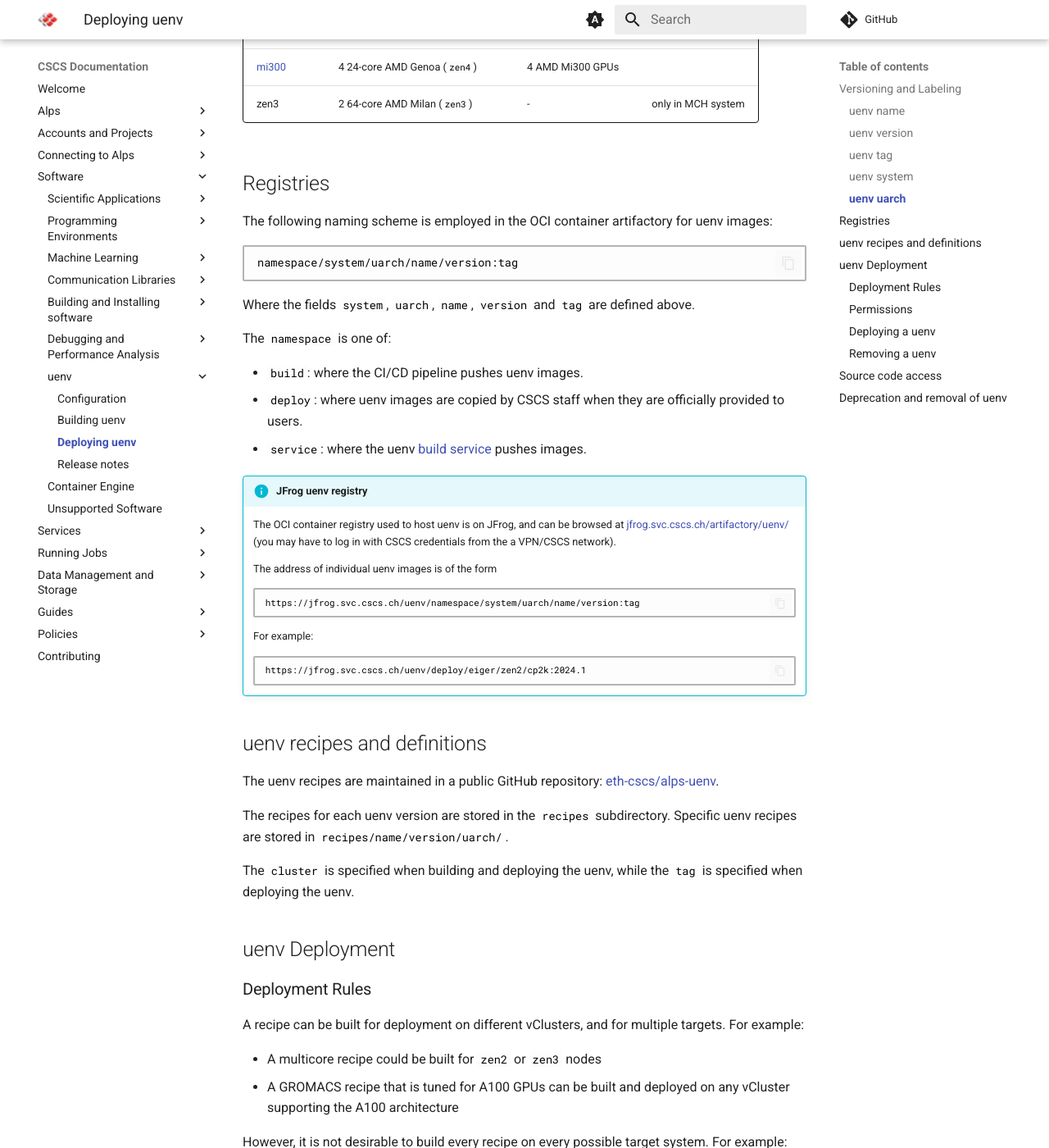
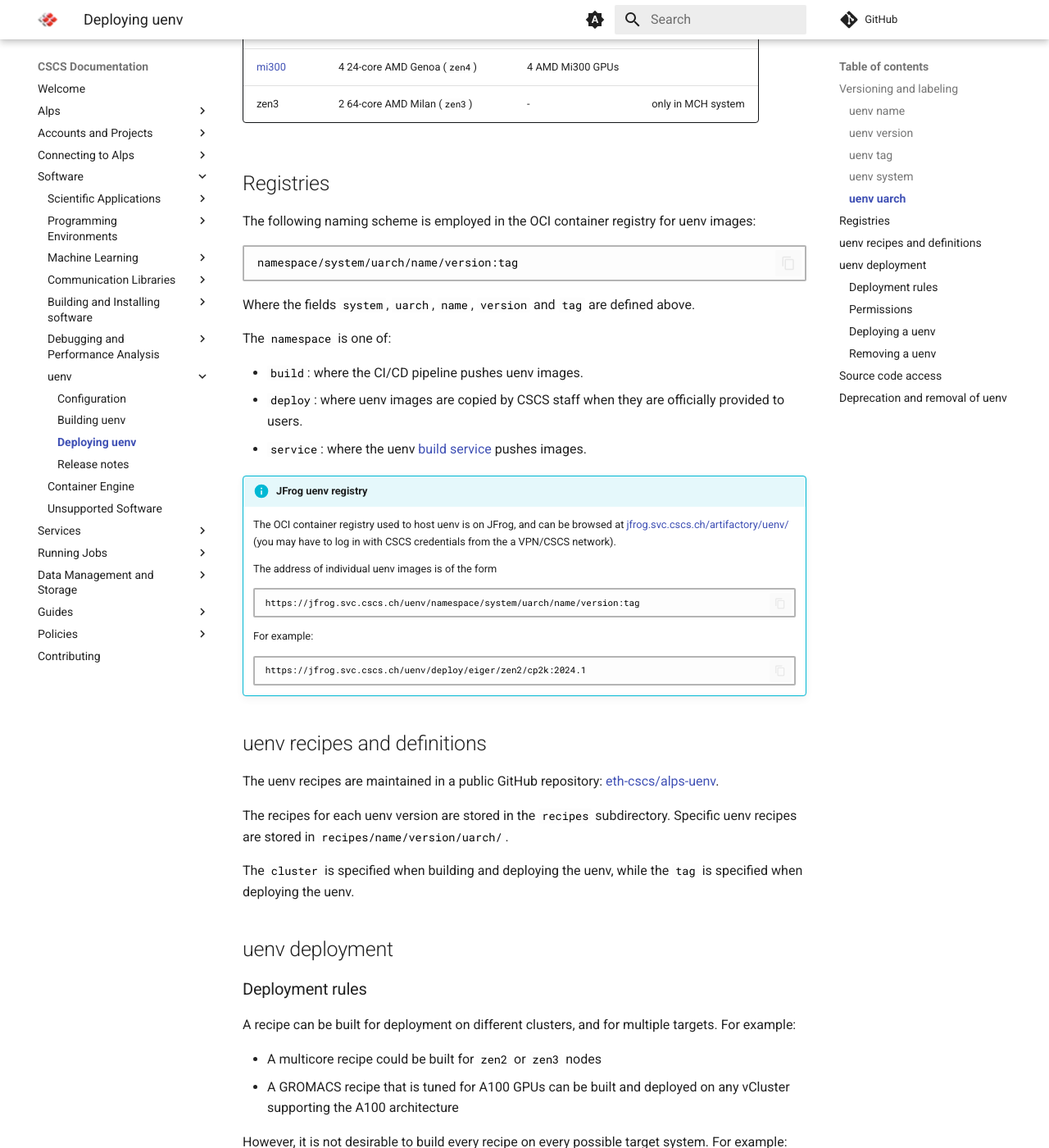
Before and after one commit to nickjbrowning/cscs-docs, an MkDocs documentation site: the page built from docs/software/uenv/deploy.md, in a window 1280 px wide and 1400 px high, scrolled down 1465 px. Shown: the whole window at 82% size. Built offline with MkDocs 1.6.1 and Material for MkDocs 9.7.7, drawn with Linux system fonts in a browser that asks for light colours; comment, search, counter and statistics services are not loaded; some of the changed text lies outside the part shown.

Commit message:
Minor style and typo fixes to uenv documentation (#131)

````diff
--- a/docs/software/uenv/deploy.md
+++ b/docs/software/uenv/deploy.md
@@ -2,7 +2,7 @@
 # Deploying uenv
 
 [](){#ref-uenv-deploy-versions}
-## Versioning and Labeling
+## Versioning and labeling
 
 Uenv images have a **label** of the following form:
 
@@ -57,7 +57,7 @@ The node type (microarchitecture) that the uenv is built for.
 
 ## Registries
 
-The following naming scheme is employed in the OCI container artifactory for uenv images:
+The following naming scheme is employed in the OCI container registry for uenv images:
 
 ```text
 namespace/system/uarch/name/version:tag
@@ -92,11 +92,11 @@ Specific uenv recipes are stored in `recipes/name/version/uarch/`.
 
 The `cluster` is specified when building and deploying the uenv, while the `tag` is specified when deploying the uenv.
 
-## uenv Deployment
+## uenv deployment
 
-### Deployment Rules
+### Deployment rules
 
-A recipe can be built for deployment on different vClusters, and for multiple targets.
+A recipe can be built for deployment on different clusters, and for multiple targets.
 For example:
 
 * A multicore recipe could be built for `zen2` or `zen3` nodes
@@ -154,7 +154,7 @@ uenv image copy build::<SOURCE> deploy::<DESTINATION> # (1)!
 
 1. `<DESTINATION>` must be fully qualified.
 
-!!! example "Deploy Using Image ID"
+!!! example "Deploy using image ID"
 
     Deploy a uenv from `build::` using the ID of the image:
 
@@ -162,7 +162,7 @@ uenv image copy build::<SOURCE> deploy::<DESTINATION> # (1)!
     uenv image copy build::d2afc254383cef20 deploy::prgenv-nvfortran/24.11:v1@daint%gh200
     ```
 
-!!! example "Deploy Using Qualified Name"
+!!! example "Deploy using qualified name"
 
     Deploy a uenv using the qualified name:
 
````
Also changed, not shown: other parts of docs/software/uenv/deploy.md (+1 -1 lines), docs/software/uenv/build.md (+2 -2 lines), docs/software/uenv/configure.md (+1 -1 lines), docs/software/uenv/index.md (+5 -5 lines).
